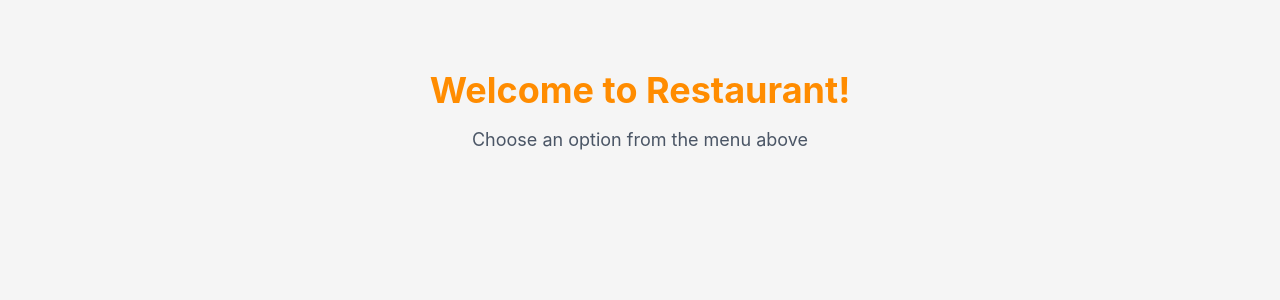
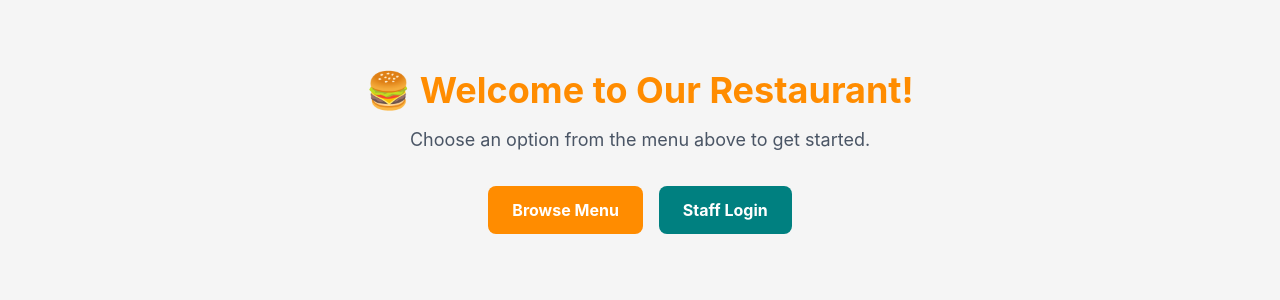
Before and after one commit to Pritija62/Smart_Serve, a React app in the folder frontend/: page / in a window 1280 px wide. Shown: the part 189-489 px from the top of the page. Built offline with nearby package versions, Linux system fonts and the light colour scheme; no server answers; the HTML template or start-up script is replaced by a standard one.

Commit message:
Added app.jsx

```diff
--- a/frontend/src/App.jsx
+++ b/frontend/src/App.jsx
@@ -3,7 +3,11 @@ import { BrowserRouter as Router, Routes, Route } from 'react-router-dom'
 import { AuthProvider } from './context/AuthContext'
 import { OrderProvider } from './context/orderContext'
 import Layout from './components/Layout'
+
+// Import pages
 import MenuPage from './pages/MenuPage'
+import LoginPage from './pages/LoginPage'
+import KitchenDashboard from './pages/KitchenDashboard'
 
 function App() {
   return (
@@ -12,17 +16,41 @@ function App() {
         <OrderProvider>
           <Layout>
             <Routes>
-              {/* Routes will be added here as pages are created */}
-              <Route path='/menu'element={<MenuPage/>}></Route>
+              {/* Home */}
               <Route
                 path="/"
                 element={
                   <div className="text-center py-20">
-                    <h1 className="text-4xl font-bold text-[#FF8C00] mb-4">Welcome to Restaurant!</h1>
-                    <p className="text-gray-600 text-lg mb-8">Choose an option from the menu above</p>
+                    <h1 className="text-4xl font-bold text-[#FF8C00] mb-4">
+                      🍔 Welcome to Our Restaurant!
+                    </h1>
+                    <p className="text-gray-600 text-lg mb-8">
+                      Choose an option from the menu above to get started.
+                    </p>
+                    <div className="space-y-4">
+                      <a
+                        href="/menu"
+                        className="inline-block bg-[#FF8C00] hover:bg-orange-600 text-white font-bold py-3 px-6 rounded-lg transition"
+                      >
+                        Browse Menu
+                      </a>
+                      <a
+                        href="/login"
+                        className="inline-block bg-[#008080] hover:bg-teal-700 text-white font-bold py-3 px-6 rounded-lg transition ml-4"
+                      >
+                        Staff Login
+                      </a>
+                    </div>
                   </div>
                 }
               />
+
+              {/* Customer Pages */}
+              <Route path="/menu" element={<MenuPage />} />
+              <Route path="/login" element={<LoginPage />} />
+
+              {/* Kitchen Pages */}
+              <Route path="/kitchen" element={<KitchenDashboard />} />
             </Routes>
           </Layout>
         </OrderProvider>
```
